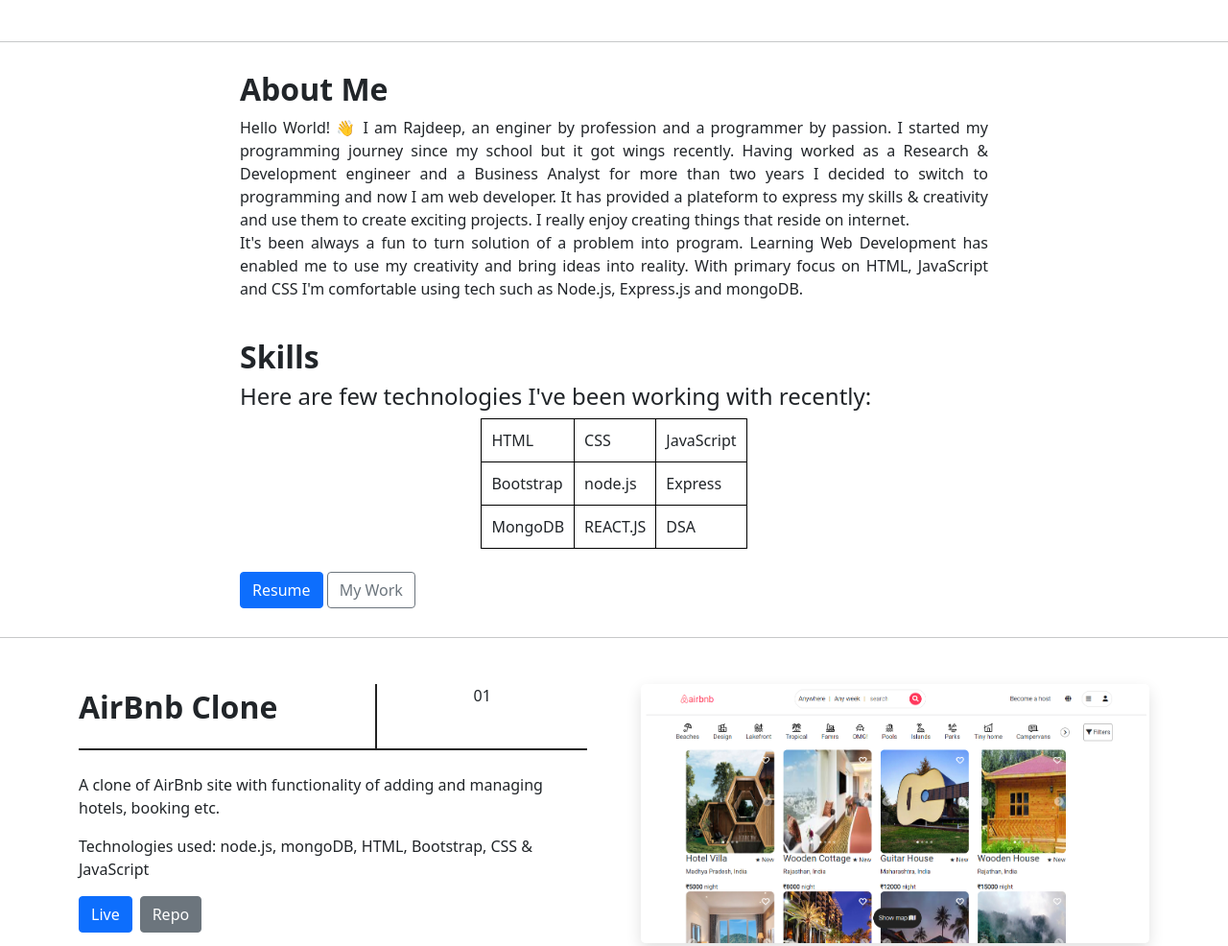
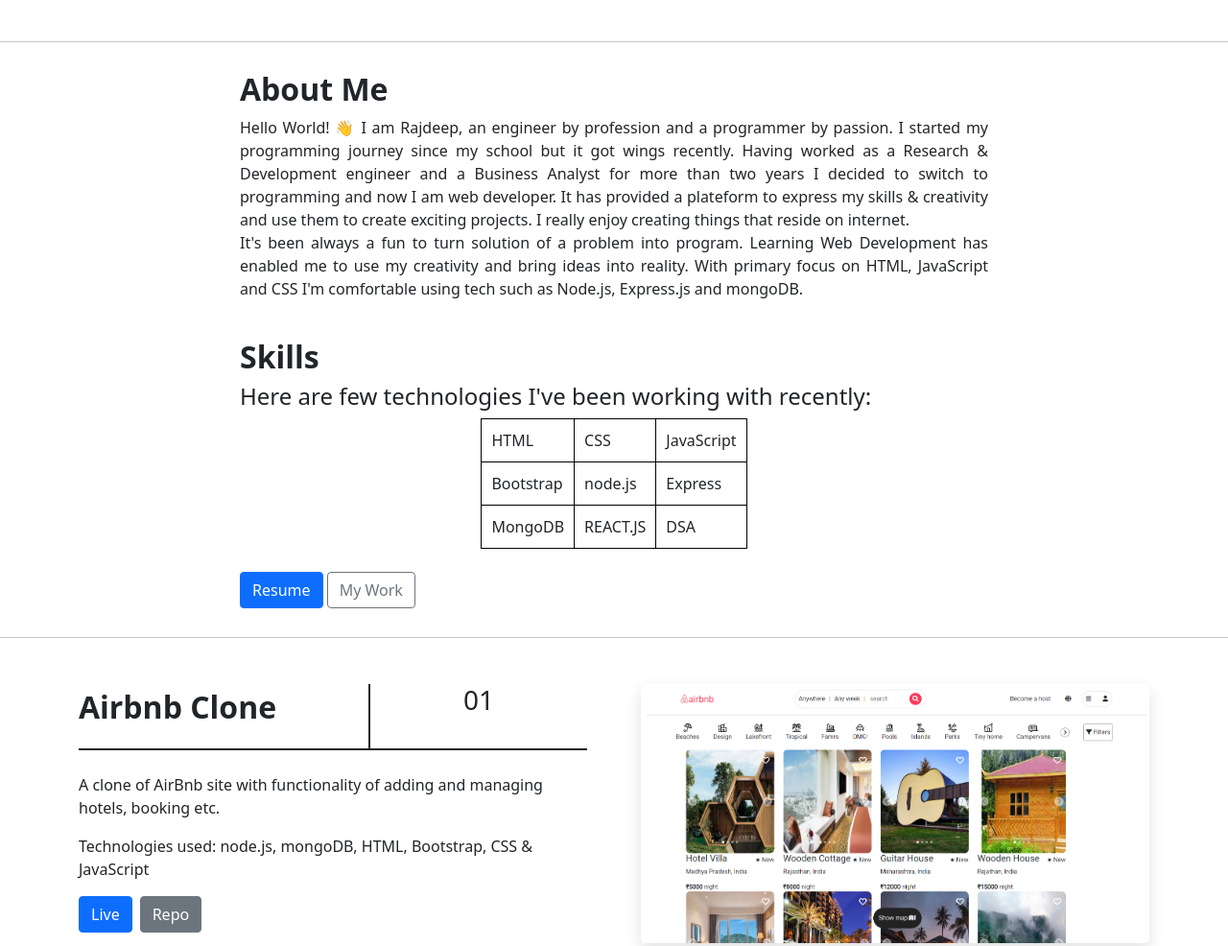
Before and after one commit to rrajdeep/rrajdeep.github.io, a plain HTML site: page index.html in a window 1280 px wide. Shown: the part 660-1646 px from the top of the page at 96% size. Drawn offline with nearby package versions, Linux system fonts and the light colour scheme.

Commit message:
Update index.html

```diff
--- a/index.html
+++ b/index.html
@@ -75,7 +75,7 @@
     <div id="about">
       <div class="">
         <h2>About Me</h2>
-        <p class="aboutText">Hello World! 👋 I am Rajdeep, an enginer by profession and a programmer by passion.
+        <p class="aboutText">Hello World! 👋 I am Rajdeep, an engineer by profession and a programmer by passion.
           I started my programming journey since my school but it got wings recently.
           Having worked as a Research & Development engineer and a Business Analyst for more than two years I
           decided to switch to programming and now I am web developer. It has provided a plateform to express my
@@ -125,10 +125,10 @@
     <div class="p-item mt-5 row">
       <div class="p-item-text col">
         <div class="p-item-heading item1">
-          <h2>AirBnb Clone</h2>
+          <h2>Airbnb Clone</h2>
         </div>
         <div class="p-item-num item2">
-          <div>01</div>
+          <h3>01</h3>
         </div>
         <div class="item3">
           <br>
@@ -153,7 +153,7 @@
           <h2>Quiz App</h2>
         </div>
         <div class="p-item-num item2">
-          02
+          <h3>02</h3>
         </div>
         <div class="item3">
           <br>
@@ -175,12 +175,12 @@
     <div class="p-item mt-5 row">
       <div class="p-item-text col">
         <div class="p-item-heading item1">
-          <h2>Static Linkedin</h2>
+          <h2>Static Linkedin </h2>
           <h2>Profile</h2>
           </h2>
         </div>
         <div class="p-item-num item2">
-          03
+          <h3>03</h3>
         </div>
         <div class="item3">
           <br>
@@ -205,7 +205,7 @@
           <h2>To do list</h2>
         </div>
         <div class="p-item-num item2">
-          04
+          <h3>04</h3>
         </div>
         <div class="item3">
           <br>
@@ -230,7 +230,7 @@
           <h2>My Weather</h2>
         </div>
         <div class="p-item-num item2">
-          05
+          <h3>05</h3>
         </div>
         <div class="item3">
           <br>
@@ -274,8 +274,10 @@
         </div>
         <div class="container-fluid">
           <a href="https://github.com/rrajdeep" class="footer-links"><i class="social-icon fab fa-github fa-2x"></i></a>
-          <a href="www.linkedin.com/in/rajdeep-rathore" class="footer-links"><i class="social-icon fab fa-linkedin-in fa-2x"></i></a>
-          <a href="mailto:rajdeeprathore.ee@gmail.com" class="footer-links"><i class="social-icon fas fa-envelope fa-2x"></i></a>
+          <a href="www.linkedin.com/in/rajdeep-rathore" class="footer-links"><i
+              class="social-icon fab fa-linkedin-in fa-2x"></i></a>
+          <a href="mailto:rajdeeprathore.ee@gmail.com" class="footer-links"><i
+              class="social-icon fas fa-envelope fa-2x"></i></a>
         </div>
         <br>
         <br>
```
